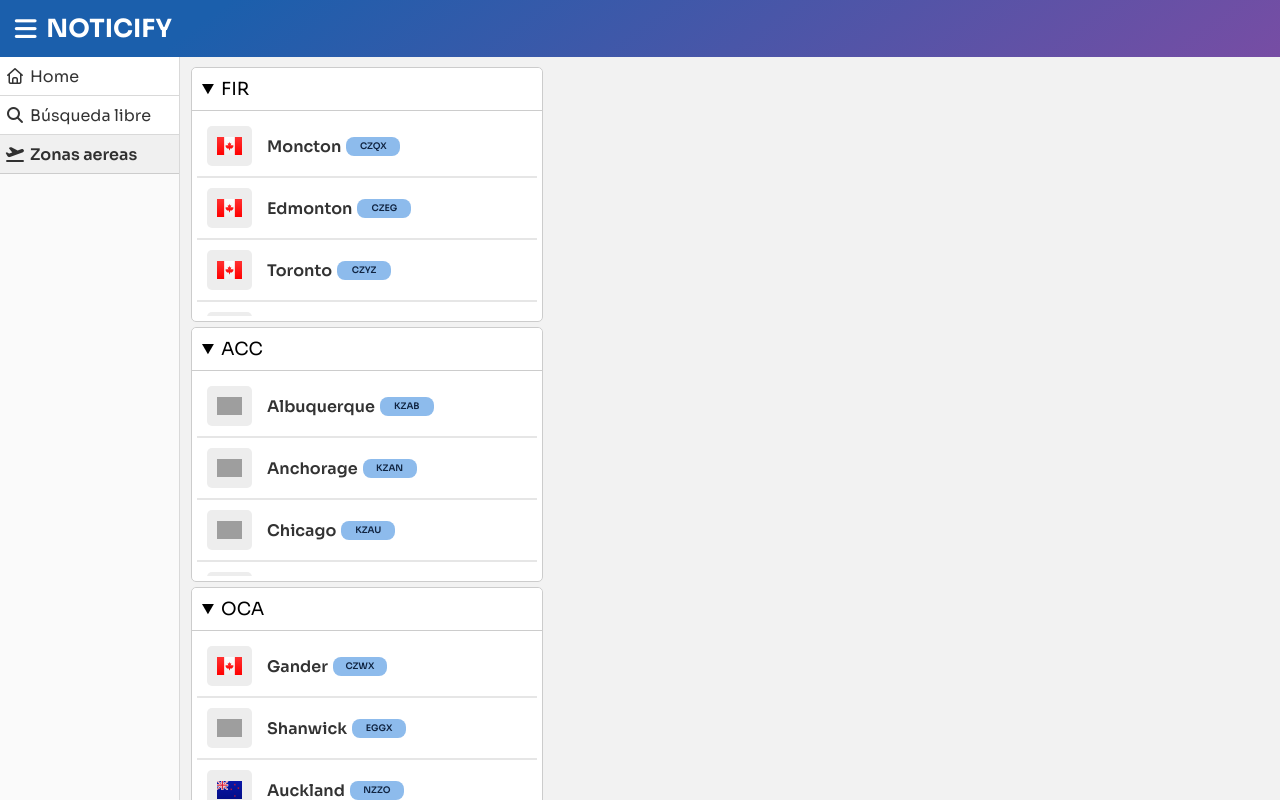
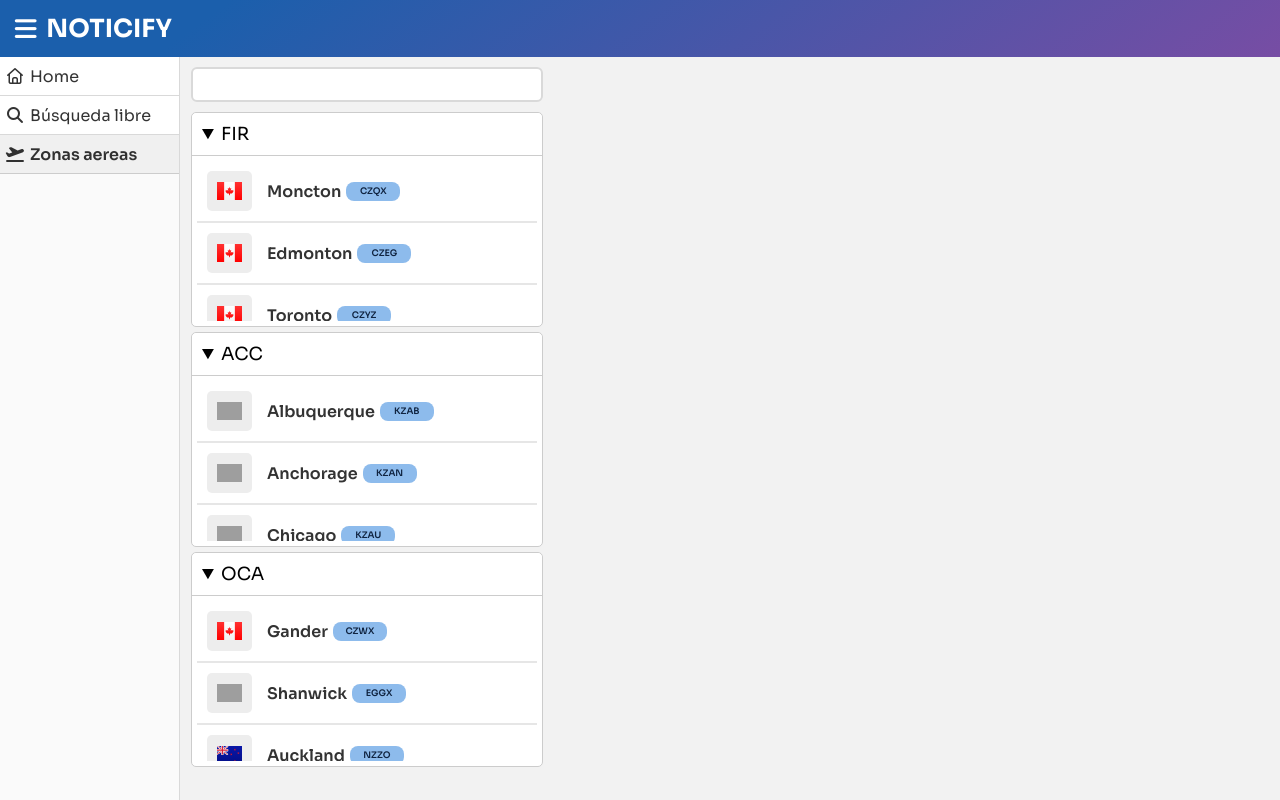
Before and after one commit to Alvaro-Soriano/noticify, a plain HTML site: page frontend/html/airzones.html in a window 1280 px wide. Drawn offline with Linux system fonts and the light colour scheme.

Commit message:
added search bar

```diff
--- a/frontend/css/airzones.css
+++ b/frontend/css/airzones.css
@@ -27,8 +27,13 @@ main{
 }
 
 .airzoneCont{
-	height: clamp(100px, 25vh, 200px);
+	height: clamp(100px, 20vh, 200px);
 
+}
+@media (max-height: 720px) {
+  .airzoneCont {
+    height: clamp(100px, 10vh, 200px);
+  }
 }
 
 @media (max-width: 768px) and (orientation: portrait) {
--- a/frontend/css/basic.css
+++ b/frontend/css/basic.css
@@ -211,7 +211,7 @@ input,select,textarea {
 	font-size: 15px;
 	outline: none;
 	border-radius: 6px;
-	border:2px solid hsl(0, 0%, 78%);
+	border:2px solid hsl(0, 0%, 85%);
 	background-color: white;
 	font-weight: 500;
 	color: hsl(100 0% 24%);
--- a/frontend/html/airzones.html
+++ b/frontend/html/airzones.html
@@ -32,6 +32,7 @@
 	</aside>
 	<main>
 		<div class="airzonesSide">
+			<input type="text" style="margin-bottom: 10px;">
 			<details open>
 				<summary>FIR</summary>
 				<div class="airzoneCont" id="FIRCont">
```
